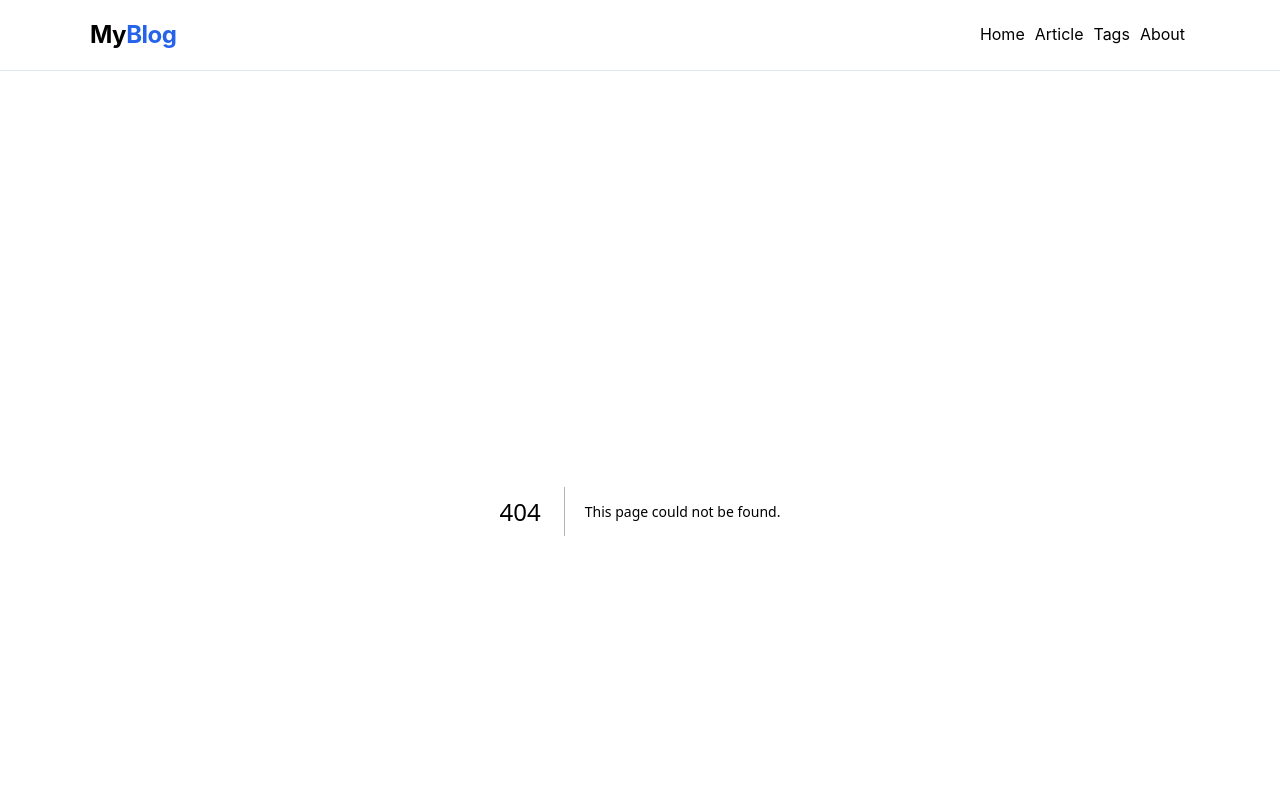
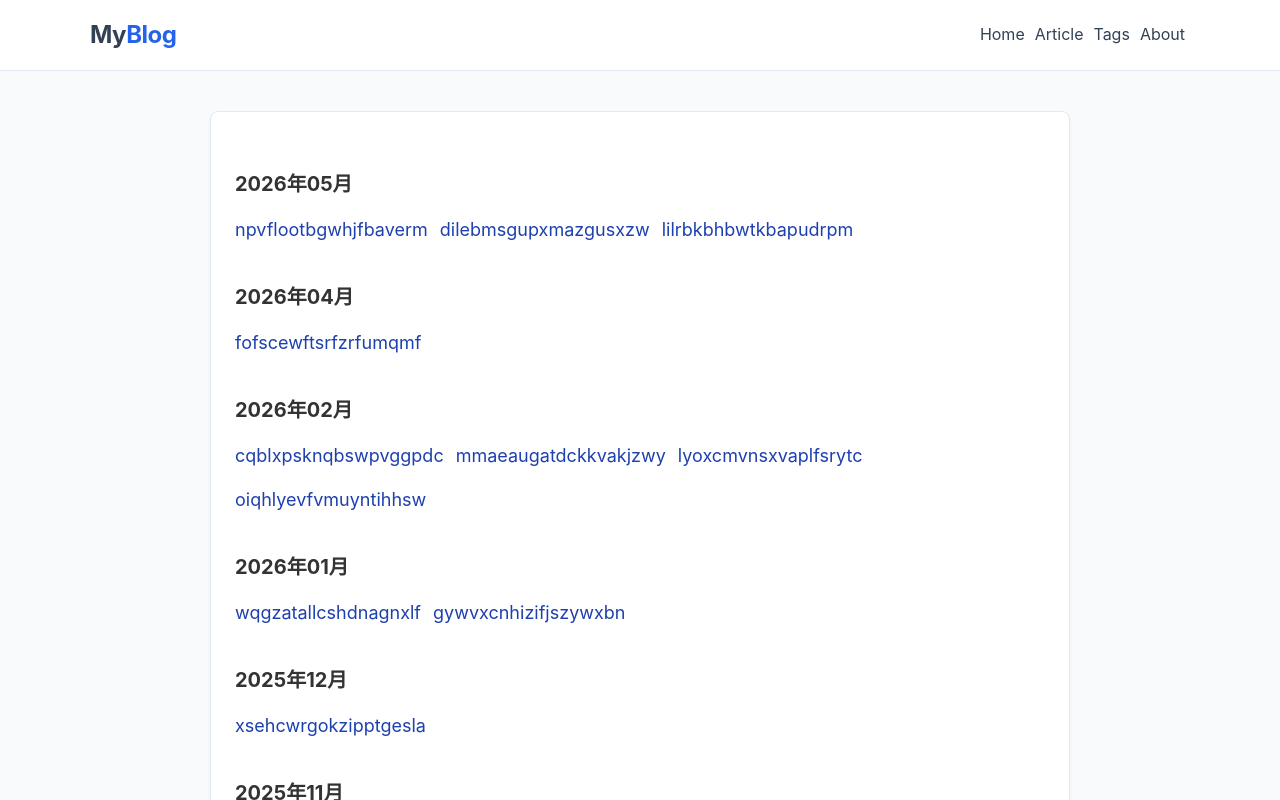
Before and after one commit to slipanchor578/escape, a Next.js app: page /article in a window 1280 px wide. Before the commit this address had no page. Shown: the top 800 px of the page. Built offline with nearby package versions, Linux system fonts and the light colour scheme.

Commit message:
/article を追加。単純に/tag/[tag] のtagが無いver

```diff
--- a/src/app/_components/header.tsx
+++ b/src/app/_components/header.tsx
@@ -8,7 +8,7 @@ export default function Header() {
         </Link>
         <nav className="nav-links">
           <Link href="/">Home</Link>
-          <Link href="#">Article</Link>
+          <Link href="/article">Article</Link>
           <Link href="/tag">Tags</Link>
           <Link href="#">About</Link>
         </nav>
--- /dev/null
+++ b/src/app/article/page.tsx
@@ -0,0 +1,42 @@
+import { getAllPosts } from "@/lib/api";
+import { Post } from "@/interfaces/post";
+import Link from "next/link";
+
+export default async function Page() {
+  const posts = await getAllPosts();
+  const groups: Record<string, Post[]> = {};
+
+  posts.forEach((post) => {
+    const d = new Date(post.date);
+    const ym = `${d.getFullYear()}-${String(d.getMonth() + 1).padStart(2, "0")}`;
+
+    if (!groups[ym]) groups[ym] = [];
+    groups[ym].push(post);
+  });
+
+  const sortedKeys = Object.keys(groups).sort().reverse();
+
+  return (
+    <article className="post-card">
+      <div className="post-content">
+        {sortedKeys.map((ym) => {
+          const [year, month] = ym.split("-");
+          return (
+            <section key={ym} className="toc-section">
+              <h3>
+                {year}年{month}月
+              </h3>
+              <ul>
+                {groups[ym].map((post) => (
+                  <li key={post.slug}>
+                    <Link href={`/post/${post.slug}`}>{post.title}</Link>
+                  </li>
+                ))}
+              </ul>
+            </section>
+          );
+        })}
+      </div>
+    </article>
+  );
+}
```
